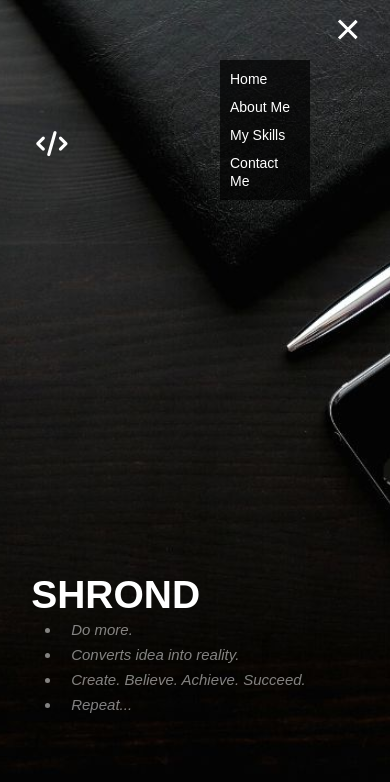
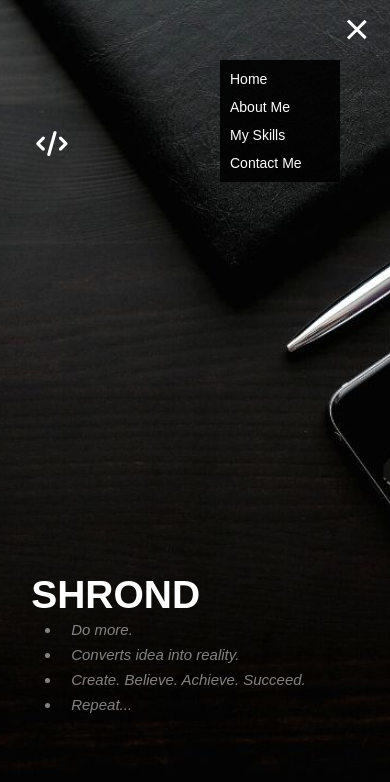
Before and after one commit to codeNameSHROND/SHROND.github.io, a plain HTML site: page index.html in a window 390 px wide. Both pictures are taken after a click on the element 348 px from the left and 32 px from the top of the page. Shown: the top 782 px of the page. Drawn offline with Linux system fonts and the light colour scheme.

Commit message:
Add files via upload

```diff
--- a/style.css
+++ b/style.css
@@ -314,10 +314,11 @@ p {
 
   nav .navUl {
     margin-top: 40px;
+    width: 100px;
     flex-direction: column;
     align-items: flex-start;
     row-gap: 10px;
-    background: rgba(0, 0, 0, 0.679);
+    background: rgba(0, 0, 0, 0.881);
     padding: 10px;
     transform: translateX(100%);
     opacity: 0;
@@ -350,7 +351,7 @@ p {
     cursor: pointer;
     padding: 10px;
     position: absolute;
-    right: 10%;
+    right: 10px;
     top: 10px;
   }
 
@@ -374,6 +375,10 @@ p {
   .menu-toggle.active span:last-of-type {
     transform: rotate(-45deg) translate(5px, -6px);
   }
+}
+
+#contact .description {
+  width: 320px;
 }
 
 form {
```
